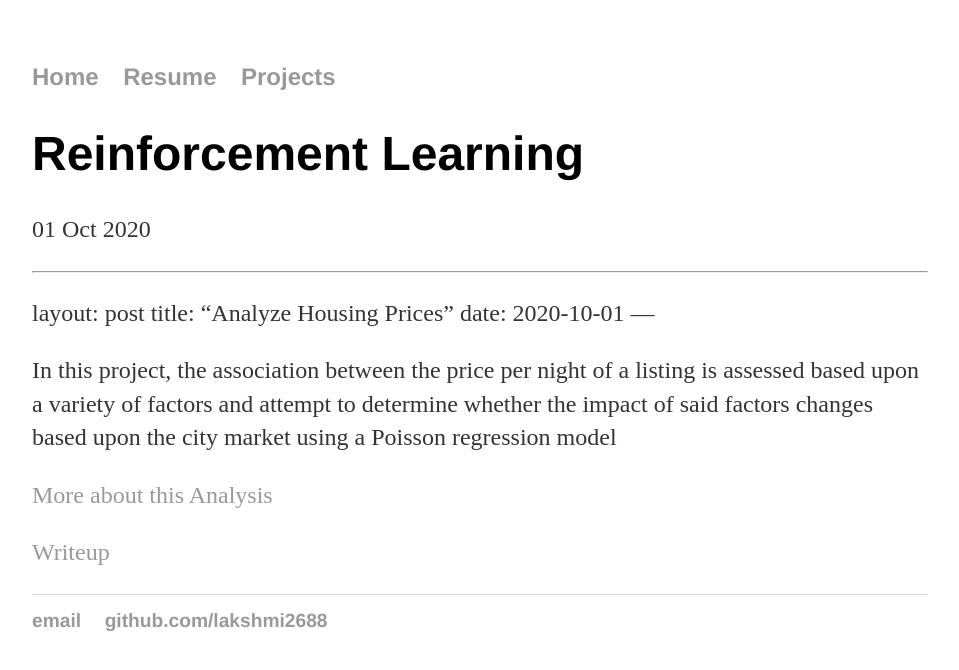
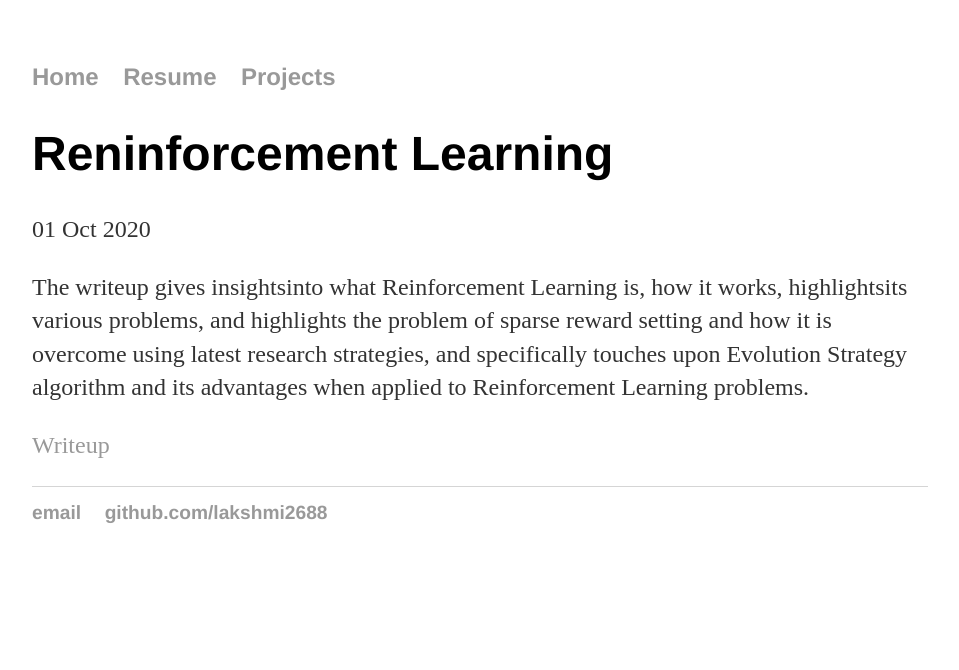
Before and after one commit to lakshmi2688/lakshmi2688.github.io, a Jekyll site: the page built from _posts/2020-10-01-Reinforcement-Learning.md, in a window 1280 px wide. Shown: the top 670 px of the page, without its empty margins (160-1119 px from the left). Built offline with Jekyll 4.4.1, drawn with Linux system fonts in a browser that asks for light colours; our own code applies the rules of GitHub Pages for plain Markdown files.

Commit message:
Update 2020-10-01-Reinforcement-Learning.md

```diff
--- a/_posts/2020-10-01-Reinforcement-Learning.md
+++ b/_posts/2020-10-01-Reinforcement-Learning.md
@@ -1,12 +1,12 @@
-
-
 ---
 layout: post
-title: "Analyze Housing Prices"
+title: "Reninforcement Learning"
 date: 2020-10-01
 ---
 
-In this project, the association between the price per night of a listing is assessed based upon a variety of factors and attempt to determine whether the impact of said factors changes based upon the city market using a Poisson regression model
+The writeup gives insightsinto what Reinforcement Learning is, how it works, highlightsits various problems,
+and highlights the problem of sparse reward setting and how it is overcome using latest research
+strategies, and specifically touches upon Evolution Strategy algorithm and its advantages when applied to
+Reinforcement Learning problems.
 
-<p><a href="/AnalyzeHousingPrices.html">More about this Analysis</a></p>
 <p><a href="/Algorithms for Reinforcement Learning problems.pdf">Writeup</a></p>
```
